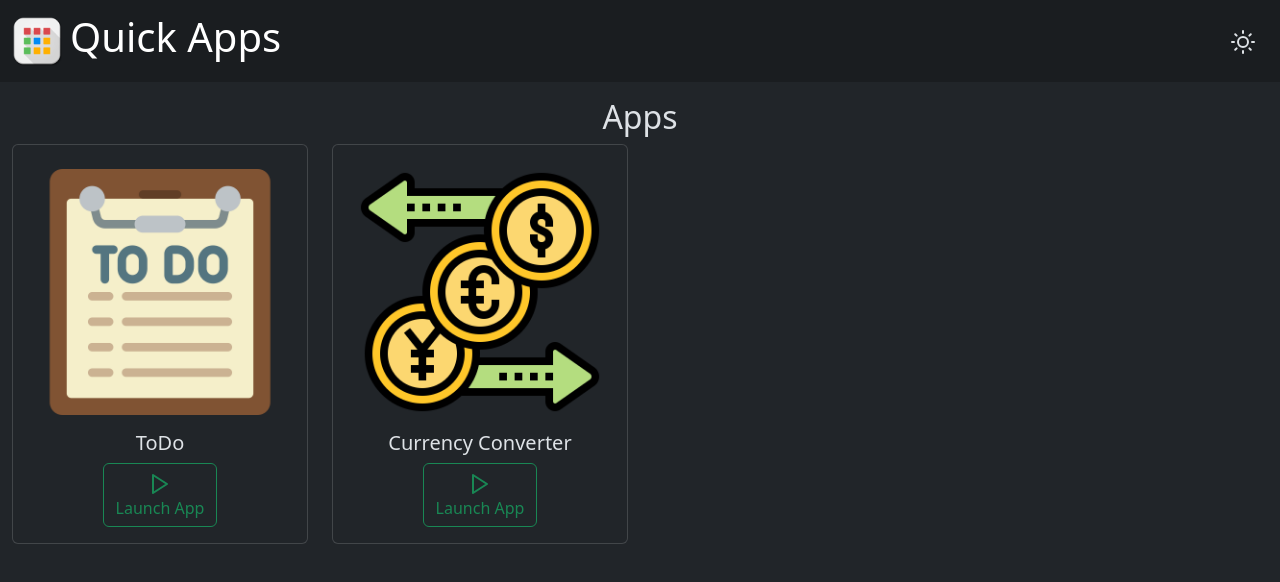
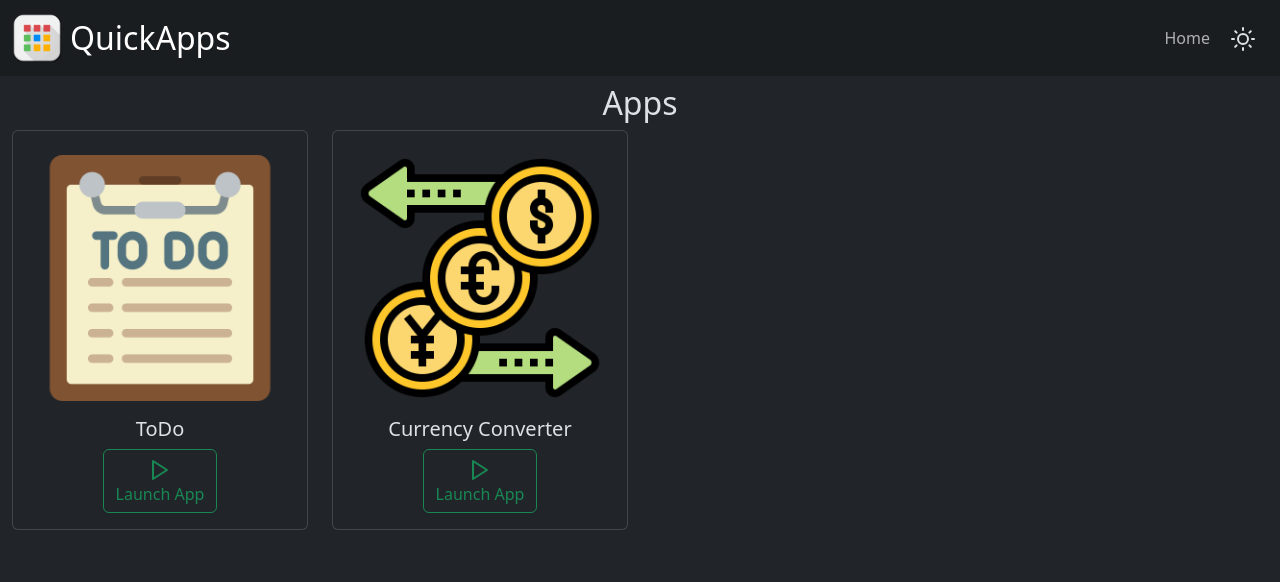
Before and after one commit to Djruizz/quickapps, a Vue app: page / in a window 1280 px wide. Shown: the top 582 px of the page. Built offline with nearby package versions, Linux system fonts and the light colour scheme.

Commit message:
Navbar Corrections

```diff
--- a/src/App.vue
+++ b/src/App.vue
@@ -1,5 +1,5 @@
 <template>
-  <NavbarComponent @toggleTheme="changeTheme" :isDark="this.isDarkTheme" class="pb-3"></NavbarComponent>
+  <NavbarComponent @toggleTheme="changeTheme" :isDark="this.isDarkTheme"></NavbarComponent>
   <div class="container-fluid">
     <router-view></router-view>
   </div>
--- a/src/components/NavbarComponent.vue
+++ b/src/components/NavbarComponent.vue
@@ -1,13 +1,17 @@
 <template>
-    <header>
-        <nav class="navbar bg-dark-subtle">
+    <nav class="navbar navbar-expand-md bg-dark-subtle mb-2">
         <div class="container-fluid">
-                <div class="navbar-brand d-flex align-items-center">
+            <a class="navbar-brand d-flex align-items-center" href="" @click="goHome">
                 <img :src="require('@/assets/AppLogo.png')" alt="" width="50px">
-                    <h1 class="mx-2">Quick Apps</h1>
-                </div>
+                <h2 class="mx-2 mb-0">QuickApps</h2>
+            </a>
+            <div class="d-flex align-items-center">
+                <ul class="navbar-nav">
+                <li class="nav-item" @click="goHome">
+                    <a class="nav-link m-0" href="" >Home</a>
+                </li>
+            </ul>
             <div class="nav-item">
-
                 <button class="btn" @click="toggleTheme()">
                     <!-- <span class="" id="moonIcon"><i data-feather='moon' class=""></i></span>
                     <span class="d-none" id="sunIcon"><i data-feather='sun' class=""></i></span> -->
@@ -16,8 +20,9 @@
                 </button>
             </div>
             </div>
+        </div>
     </nav>
-    </header>
+
 
 </template>
 
@@ -41,6 +46,9 @@ export default{
     methods:{
         toggleTheme(){
             this.$emit('toggleTheme');
+        },
+        goHome(){
+            this.$router.push("/");
         }
     }
 }
```
Lines whose indentation alone changed are shown as unchanged.
